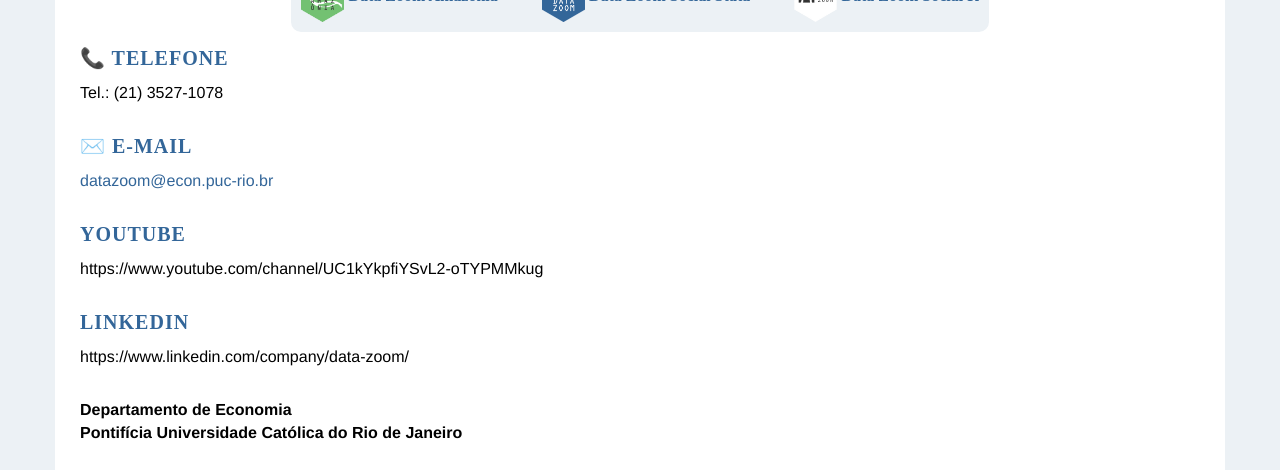
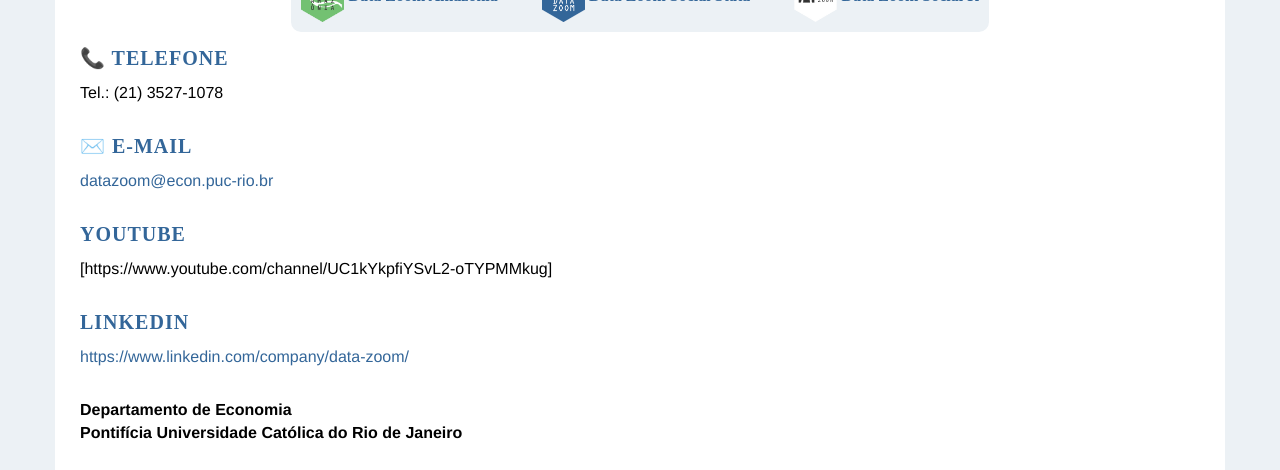
Before and after one commit to datazoompuc/datazoompuc.github.io, a Jekyll site: the page built from pt/contato.md, in a window 1280 px wide and 900 px high, scrolled down 386 px, cut to the strip 0-470 px from the top of the window. Built offline with Jekyll 4.4.1, drawn with Linux system fonts in a browser that asks for light colours; nearby versions of some CDN libraries; some web fonts are replaced; part of the change alters nothing that is shown.

```diff
--- a/pt/contato.md
+++ b/pt/contato.md
@@ -55,11 +55,11 @@ Tel.: (21) 3527-1078
 
 ## Youtube
 
-https://www.youtube.com/channel/UC1kYkpfiYSvL2-oTYPMMkug
+[https://www.youtube.com/channel/UC1kYkpfiYSvL2-oTYPMMkug]
 
 ## Linkedin
 
-https://www.linkedin.com/company/data-zoom/
+[https://www.linkedin.com/company/data-zoom/](maito:https://www.linkedin.com/company/data-zoom/)
 
 **Departamento de Economia**
 **Pontifícia Universidade Católica do Rio de Janeiro**
```
